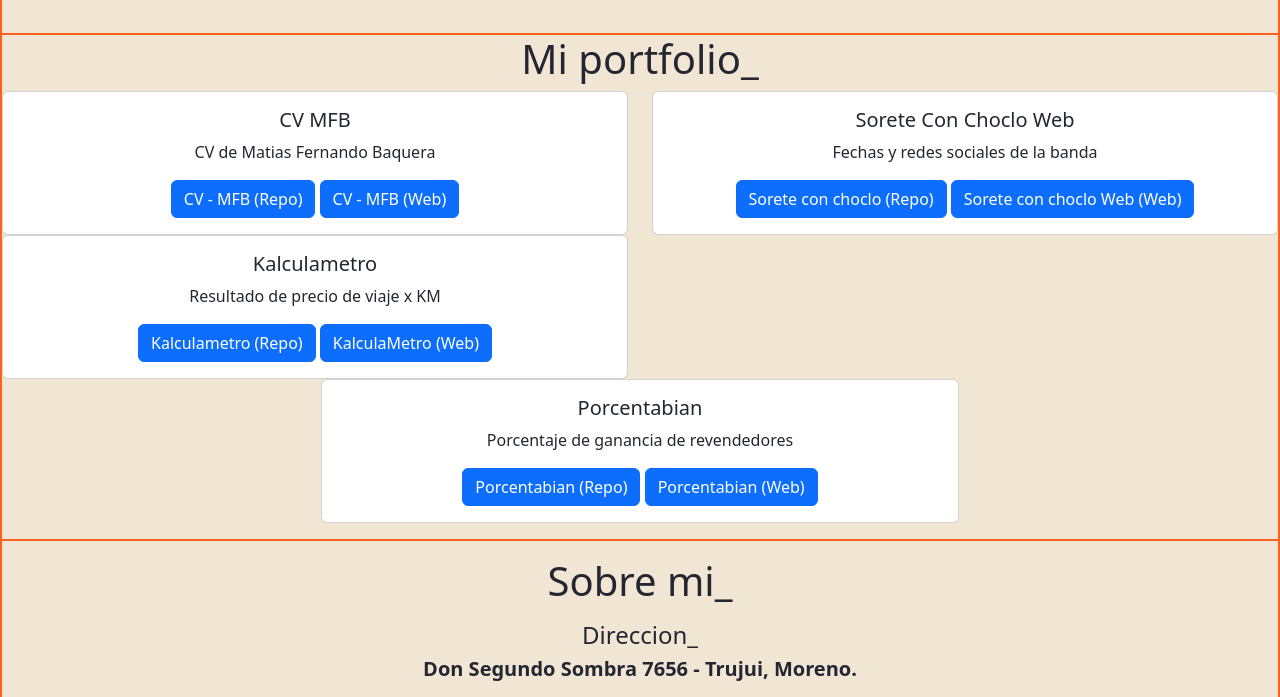
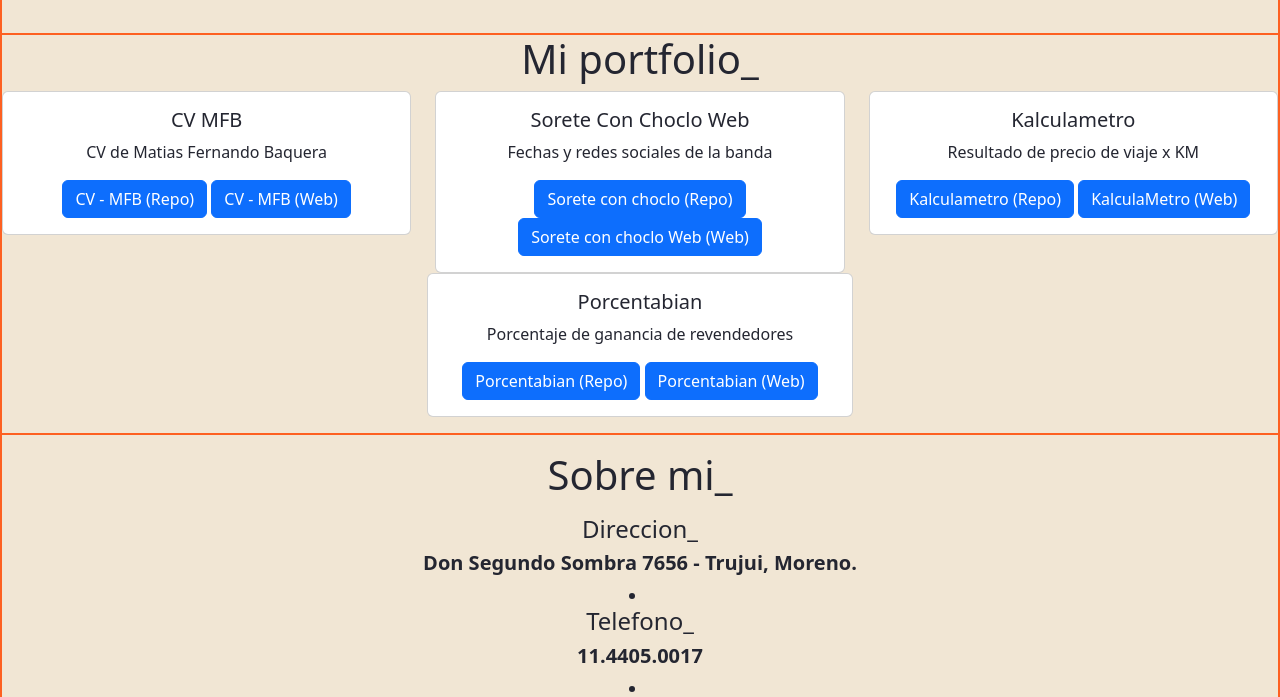
Before and after one commit to Ciroce/CV, a plain HTML site: page index.html in a window 1280 px wide. Shown: the part 1552-2249 px from the top of the page. Drawn offline with nearby package versions, Linux system fonts and the light colour scheme; a web font is replaced by a local one.

Commit message:
Update index.html

```diff
--- a/index.html
+++ b/index.html
@@ -186,7 +186,7 @@
                     <h1>Mi portfolio_</h1>
 
                     <div class="row">
-                        <div class="col-6">
+                        <div class="col-4">
                             <div class="card">
                                 <div class="card-body">
                                     <h5 class="card-title">CV MFB</h5>
@@ -199,7 +199,7 @@
                                 </div>
                             </div>
                         </div>
-                        <div class="col-6">
+                        <div class="col-4">
                             <div class="card">
                                 <div class="card-body">
                                     <h5 class="card-title">Sorete Con Choclo Web</h5>
@@ -211,7 +211,7 @@
                                 </div>
                             </div>
                         </div>
-                        <div class="col-6">
+                        <div class="col-4">
                             <div class="card">
                                 <div class="card-body">
                                     <h5 class="card-title">Kalculametro</h5>
@@ -224,7 +224,7 @@
                             </div>
                         </div>
                     </div>
-                    <div class="col-6">
+                    <div class="col-4">
                         <div class="card">
                             <div class="card-body">
                                 <h5 class="card-title">Porcentabian</h5>
```
